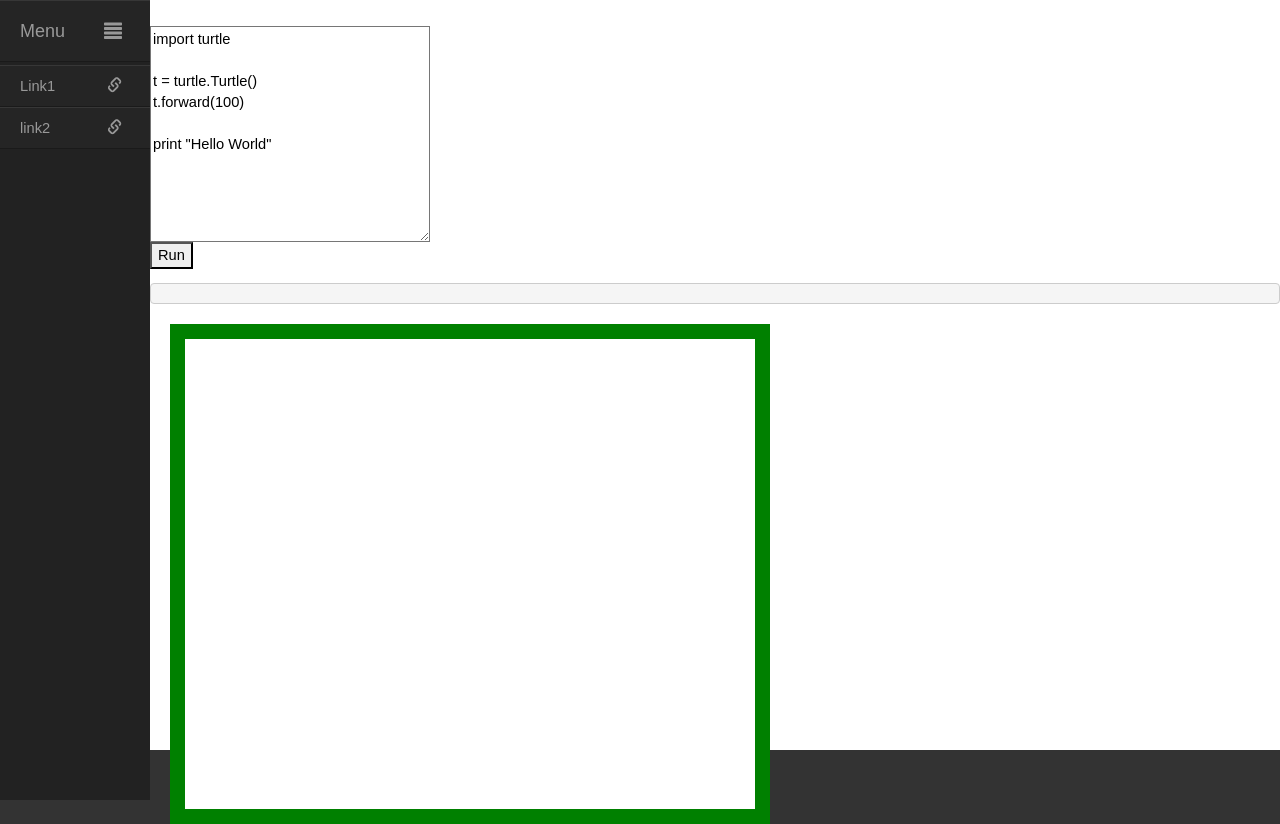
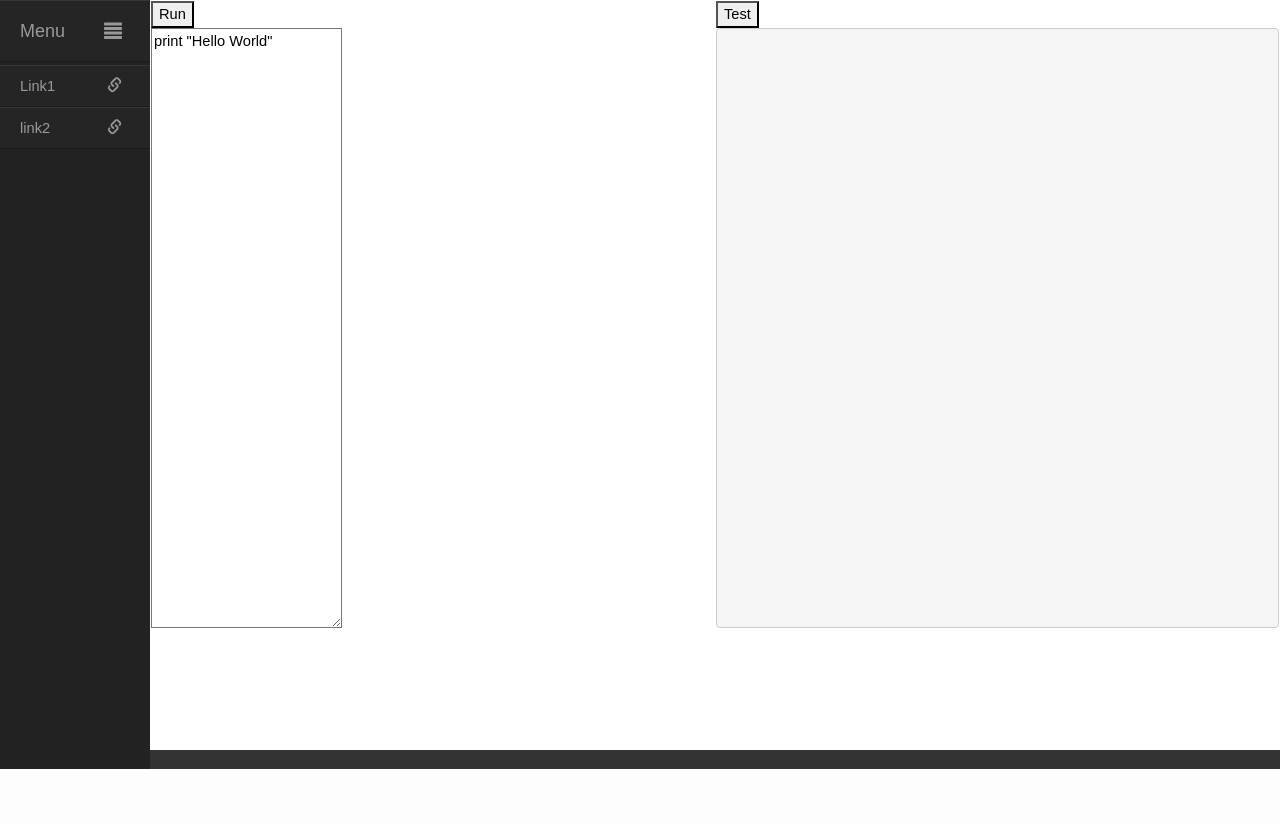
Before and after one commit to RickyTickyBobbyWobin/PTP, a Django app: page /IDE/ in a window 1280 px wide. Shown: the part 31-855 px from the top of the page. After the commit the page ends 800 px from the top, so only its background shows below. Run offline with Django 3.2, Linux system fonts and the light colour scheme; some libraries are stand-ins or nearby versions.

Commit message:
Making some moves on the editor. Text area sucks to work with right now

```diff
--- a/PTP/app/static/app/content/site.css
+++ b/PTP/app/static/app/content/site.css
@@ -345,7 +345,7 @@ input[type="checkbox"].input-validation-error {
 }
 
 /* ---------------------------------------------------
-    Cutsom Skulpt CSS
+    Cutsom Skulpt IDE CSS
 ----------------------------------------------------- */
 
 
@@ -358,62 +358,11 @@ div #mycanvas {
     background-color: white;
 }
 
-
-
-
-
-
-
-
-
-
-
-
-
-
-
-
-
-
-    /*#sidebar {
-    width: 250px;
-    position: fixed;
-    top: 0;
-    left: 0;
-    height: 100vh;
-    z-index: 999;
-    background: #7386D5;
-    color: #fff;
-    transition: all 0.3s;
+.IDErow {
+    display: flex;
 }
-
-#sidebar.active {
-    margin-left: -250px;
+.IDEcol {
+    flex: 50%;
+    padding: 1px;
+    height: 600px;
 }
-
-.wrapper {
-    display: flex;
-    width: 100%;
-}
-
-a[data-toggle="collapse"] {
-    position: relative;
-}
-
-.dropdown-toggle::after {
-    display: block;
-    position: absolute;
-    top: 50%;
-    right: 20px;
-    transform: translateY(-50%);
-}
-
-@media (max-width: 768px) {
-    #sidebar {
-        margin-left: -250px;
-    }
-
-    #sidebar.active {
-        margin-left: 0;
-    }
-}*/
--- a/PTP/app/templates/app/IDE.html
+++ b/PTP/app/templates/app/IDE.html
@@ -59,21 +59,20 @@ function runit() {
 }
 </script>
 
-<h3>Try This</h3>
-<form>
-<textarea id="yourcode" cols="40" rows="10" style="resize: both;">import turtle
-
-t = turtle.Turtle()
-t.forward(100)
-
+<div class="IDErow">
+<div class="IDEcol">
+<form style="flex: 100%; height: 600px;">
+<div><button type="button" onclick="runit()">Run</button></div>
+<textarea id="yourcode" style="flex: 100%; height: 600px;" >
 print "Hello World"
 </textarea><br />
-<button type="button" onclick="runit()">Run</button>
 </form>
-<pre id="output" ></pre>
-<!-- If you want turtle graphics include a canvas -->
-<div id="mycanvas"></div>
-
+</div>
+<div class="IDEcol">
+    <div><button type="button" onclick="">Test</button></div>
+<pre id="output" style="flex: 100%; height: 600px;"></pre>
+</div>
+</div>
 </div>
 </div>
 </div>
```
